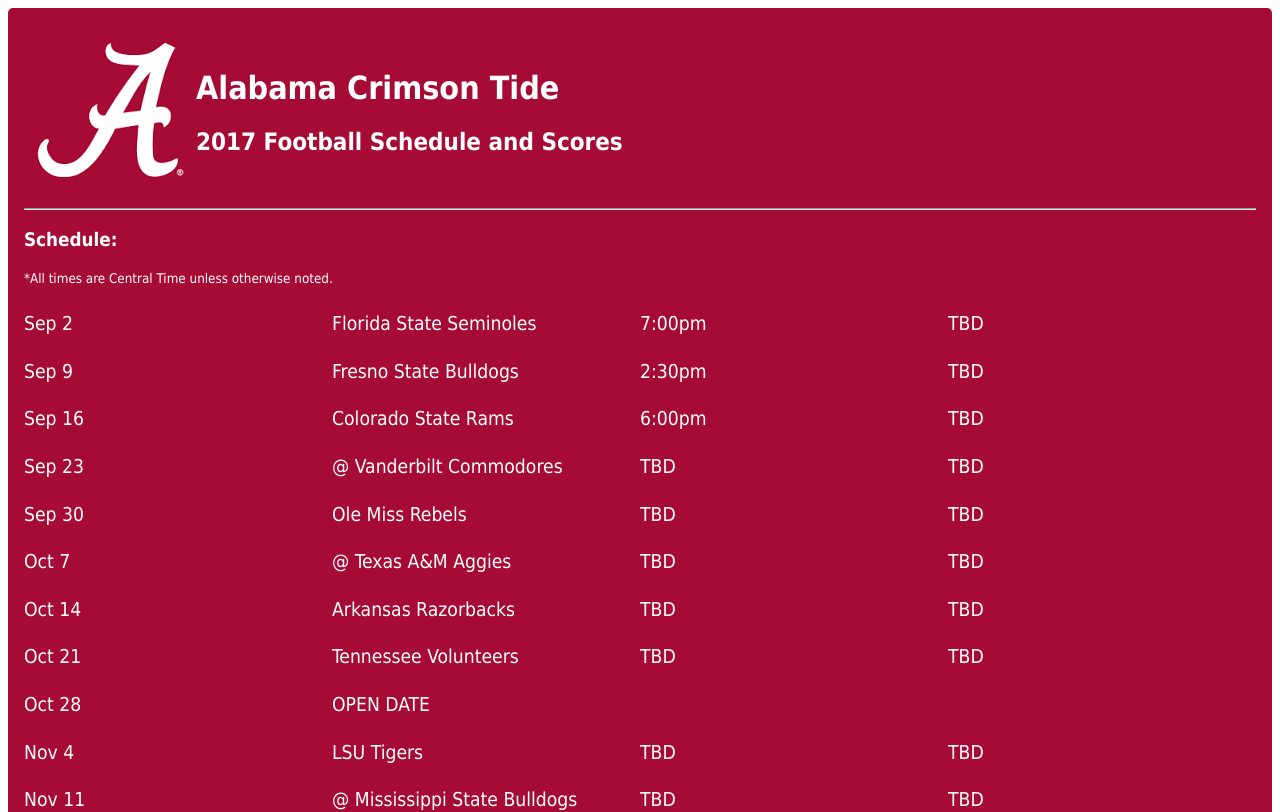
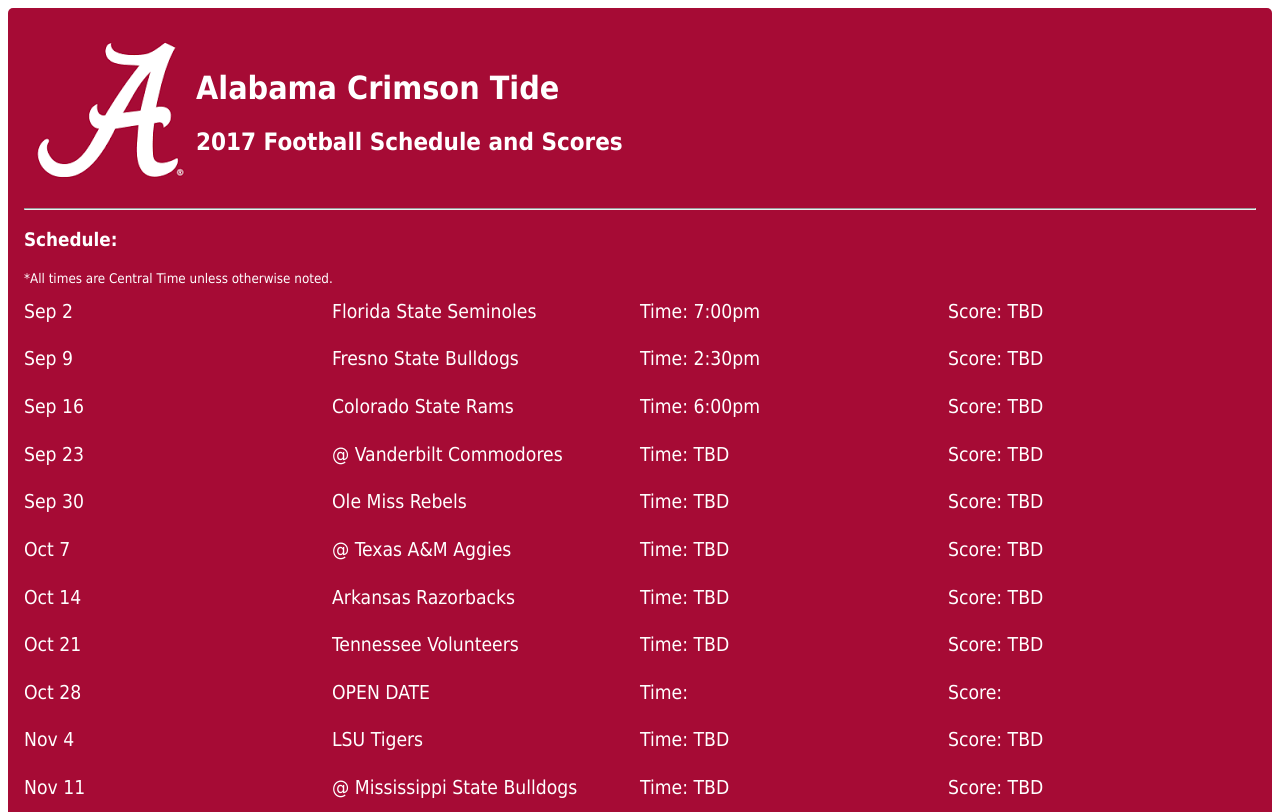
Before and after one commit to pldrake26/rolltide, a React app: page / in a window 1280 px wide. Shown: the top 812 px of the page. Built offline with nearby package versions, Linux system fonts and the light colour scheme.

Commit message:
Updated build script and updated game time and score labels.

```diff
--- a/package.json
+++ b/package.json
@@ -7,8 +7,7 @@
   "author": "pldrake26@outlook.com",
   "license": "MIT",
   "scripts": {
-    "deploy": "gh-pages -d build",
-    "production": "webpack -p",
+    "build": "webpack -p",
     "start": "webpack-dev-server"
   },
   "dependencies": {
--- a/public/index.html
+++ b/public/index.html
@@ -12,6 +12,5 @@
   </head>
   <body>
     <div id="root"></div>
-    <script type="text/javascript" src="index_bundle.js"></script>
-  </body>
+  <script type="text/javascript" src="index_bundle.js"></script></body>
 </html>
--- a/src/Dates.js
+++ b/src/Dates.js
@@ -7,13 +7,14 @@
 const Section = styled.div`
     display: flex;
     justify-content: space-between;
-    margin-top: 2%;
+    padding: 1% 0;
     > div {
         flex-basis: 25%;
     }
     @media screen and (max-width: 768px) {
         flex-direction: column;
         border-top: 1px solid white;
+        padding: 2% 0;
     }
 `
 
@@ -29,10 +30,10 @@
                         <span>{this.props.team}</span>
                     </div>
                     <div>
-                        <span>{this.props.time}</span>
+                        <span>Time:&nbsp;{this.props.time}</span>
                     </div>
                     <div>
-                        <span>{this.props.final}</span>
+                        <span>Score:&nbsp;{this.props.final}</span>
                     </div>
                 </Section>
             </Container>
```
Also changed, not shown: public/index_bundle.js.
